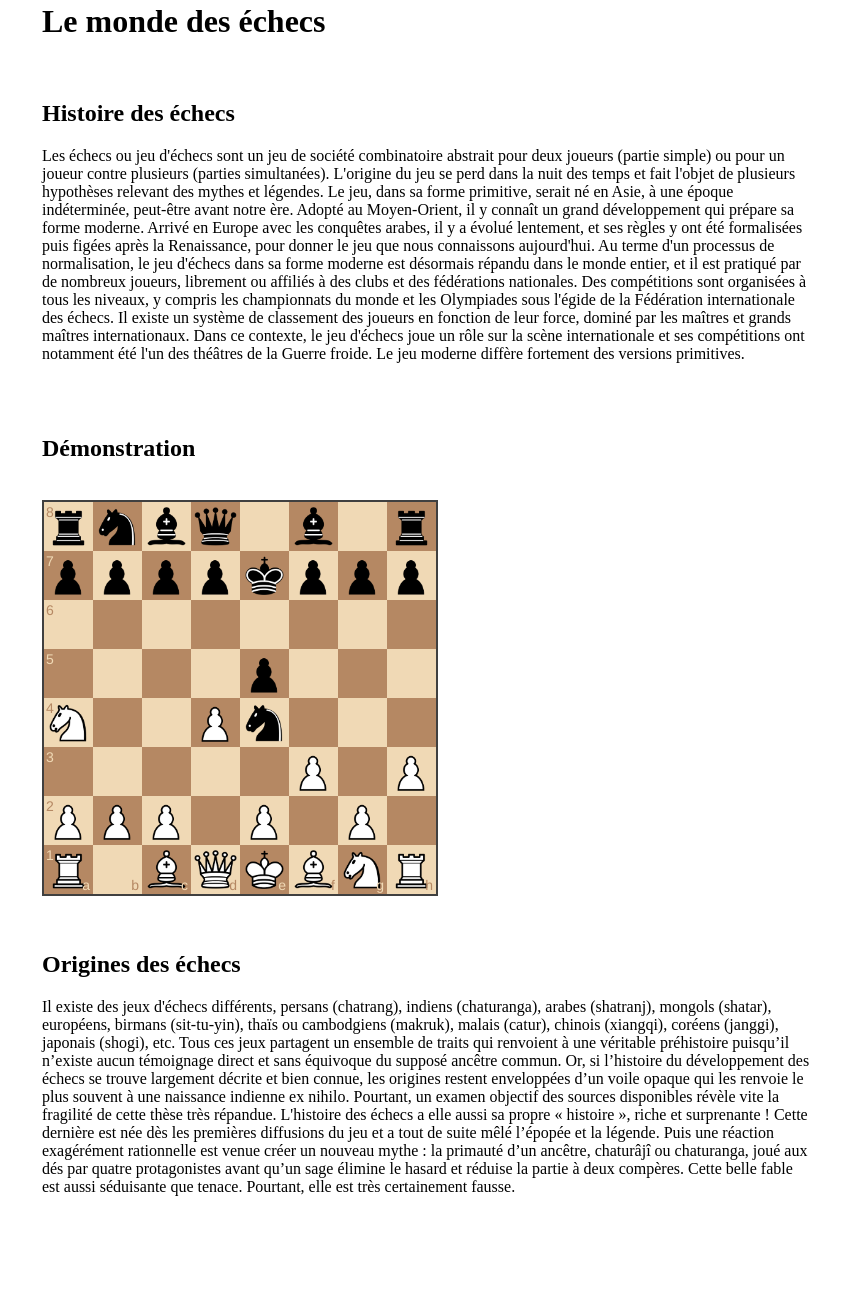
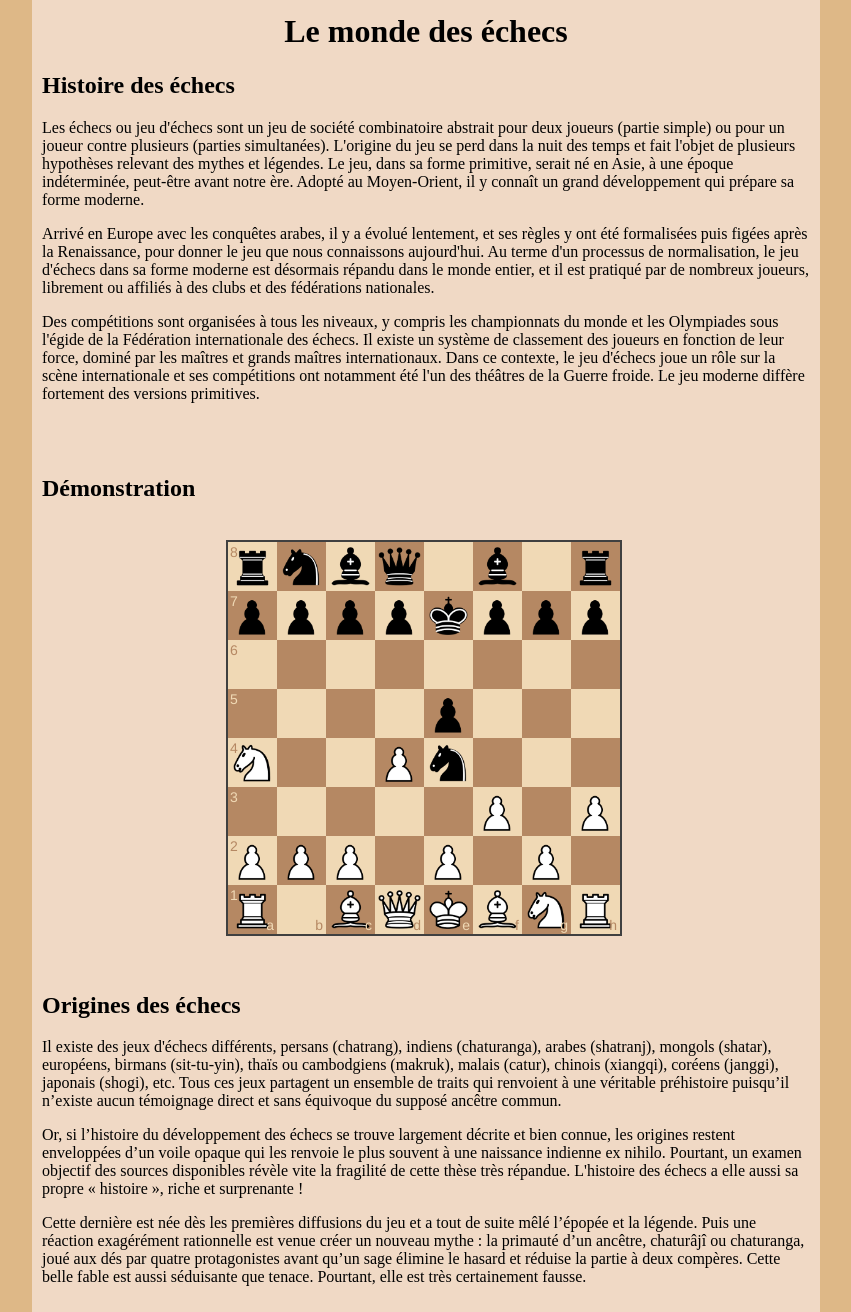
Before and after one commit to allancathrin/projet_html, a plain HTML site: page index.html in a window 1280 px wide. Shown: the part 150-1462 px from the top of the page, without its empty margins (214-1065 px from the left). Before the commit the page ends 1362 px from the top, so only its background shows below. Drawn offline with Linux system fonts and the light colour scheme.

Commit message:
index et css de l'acceuil

```diff
--- a/css/styleAccueil.css
+++ b/css/styleAccueil.css
@@ -35,3 +35,9 @@ nav li a:hover {
 #titre {
     text-align: center;
 }
+
+.container {
+    background-color: #F0D9C5;
+    margin: auto;
+    padding: 10px;
+}
--- a/index.html
+++ b/index.html
@@ -4,7 +4,7 @@
     <meta charset="UTF-8">
     <title>Jeux d'échecs</title>
     <link rel="stylesheet" href="css/chessboard-0.3.0.min.css">
-    <link rel="stylesheet" href="css/style.css">
+    <link rel="stylesheet" href="css/styleAccueil.css">
     <link rel="stylesheet" href="css/grid.css">
     <script src="js/chess.js"></script>
     <script src="js/jquery-1.10.1.min.js"></script>
@@ -17,7 +17,7 @@
         <ul>
             <li><img src="img/logo.png"></li>
             <li><a href="#">Accueil</a></li>
-            <li><a href="#">Règles</a></li>
+            <li><a href="regles.html">Règles</a></li>
             <li><a href="#">Jeu</a></li>
         </ul>
     </nav>
@@ -27,8 +27,6 @@
     <div class="container">
 
     <h1 id="titre"><font face="snell roundhand">Le monde des échecs </font></h1>
-
-    <br>
 
     <!-- Histoire des echecs -->
     <section id="histoire">
@@ -41,11 +39,15 @@
             des mythes et légendes. Le jeu, dans sa forme primitive, serait né en Asie, à une époque
             indéterminée, peut-être avant notre ère. Adopté au Moyen-Orient, il y connaît un grand développement
             qui prépare sa forme moderne.
+        </p>
+        <p>
             Arrivé en Europe avec les conquêtes arabes, il y a évolué lentement, et ses règles y ont été
             formalisées puis figées après la Renaissance, pour donner le jeu que nous connaissons aujourd'hui.
             Au terme d'un processus de normalisation, le jeu d'échecs dans sa forme moderne est désormais
             répandu dans le monde entier, et il est pratiqué par de nombreux joueurs, librement ou affiliés à
-            des clubs et des fédérations nationales. Des compétitions sont organisées à tous les niveaux,
+            des clubs et des fédérations nationales.
+        </p>
+        <p> Des compétitions sont organisées à tous les niveaux,
             y compris les championnats du monde et les Olympiades sous l'égide de la Fédération internationale
             des échecs. Il existe un système de classement des joueurs en fonction de leur force, dominé par
             les maîtres et grands maîtres internationaux. Dans ce contexte, le jeu d'échecs joue un rôle sur
@@ -79,11 +81,17 @@
             mongols (shatar), européens, birmans (sit-tu-yin), thaïs ou cambodgiens (makruk), malais (catur),
             chinois (xiangqi), coréens (janggi), japonais (shogi), etc. Tous ces jeux partagent un ensemble de
             traits qui renvoient à une véritable préhistoire puisqu’il n’existe aucun témoignage direct et sans
-            équivoque du supposé ancêtre commun. Or, si l’histoire du développement des échecs se trouve largement
-            décrite et bien connue, les origines restent enveloppées d’un voile opaque qui les renvoie le plus
+            équivoque du supposé ancêtre commun.
+        </p>
+        <p>
+            Or, si l’histoire du développement des échecs se trouve largement décrite et bien connue,
+            les origines restent enveloppées d’un voile opaque qui les renvoie le plus
             souvent à une naissance indienne ex nihilo. Pourtant, un examen objectif des sources disponibles
             révèle vite la fragilité de cette thèse très répandue. L'histoire des échecs a elle aussi sa propre
-            « histoire », riche et surprenante ! Cette dernière est née dès les premières diffusions du jeu et
+            « histoire », riche et surprenante !
+        </p>
+        <p>
+            Cette dernière est née dès les premières diffusions du jeu et
             a tout de suite mêlé l’épopée et la légende. Puis une réaction exagérément rationnelle est venue
             créer un nouveau mythe : la primauté d’un ancêtre, chaturâjî ou chaturanga, joué aux dés par quatre
             protagonistes avant qu’un sage élimine le hasard et réduise la partie à deux compères. Cette belle
```
